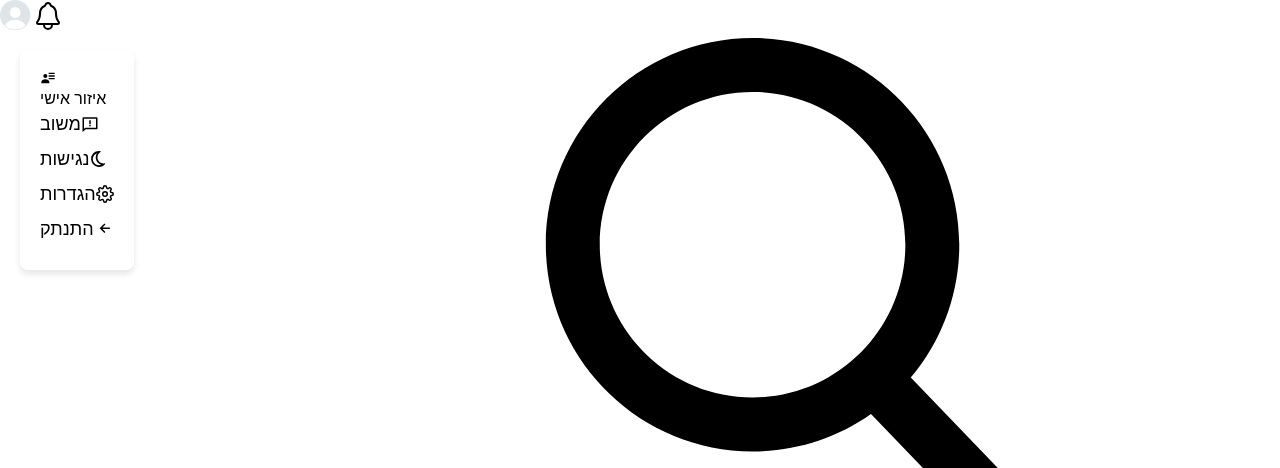
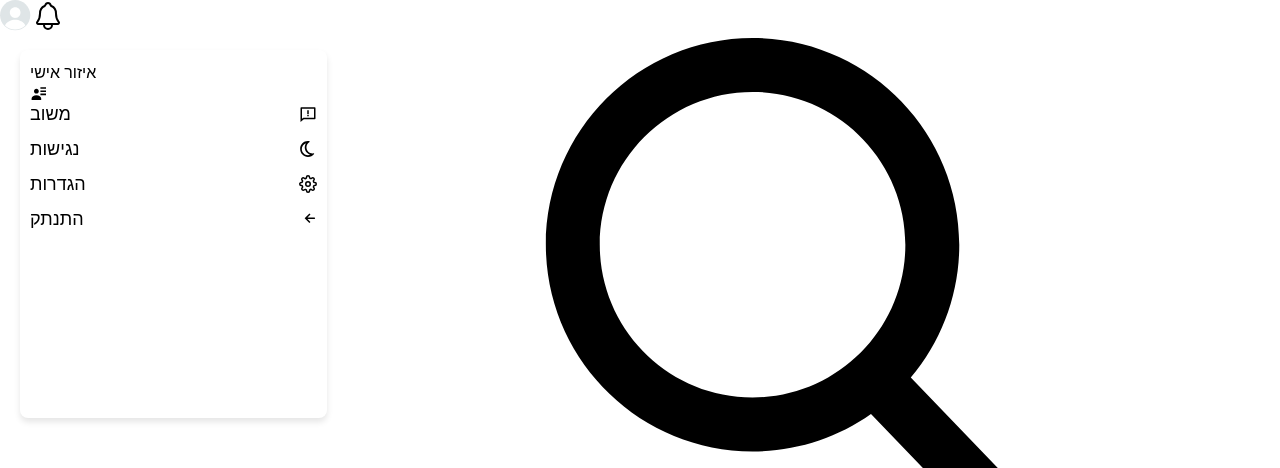
Before and after one commit to Vote-to-knesset/votesclient, a React (Vite) app: page /billsFeed in a window 1280 px wide. Both pictures are taken after a click on the button 16 px from the left and 16 px from the top of the page. Shown: the top 468 px of the page. Built offline with nearby package versions, Linux system fonts and the light colour scheme; no server answers.

Commit message:
Design for UserDetails

```diff
--- a/src/components/biilsShow/Notifications.jsx
+++ b/src/components/biilsShow/Notifications.jsx
@@ -13,7 +13,7 @@ const Notifications = ({msg}) => {
   };
 
   return (
-    <div className="fixed top-12  z-50">
+    <div className="fixed  z-50" style={{top: "50px"}}>
       <div
         className="bg-white rounded-lg shadow-md p-4 cursor-pointer w-72 transition-all duration-300 ease-in-out hover:shadow-lg"
         onClick={handleNotificationClick}
--- a/src/components/biilsShow/UserDetails.jsx
+++ b/src/components/biilsShow/UserDetails.jsx
@@ -20,11 +20,14 @@ const UserDetails = ({ show }) => {
     position: "fixed",
     top: 50,
     left: 20,
-    padding: "20px",
+    height: "46%",
+    width: "24%",
+    padding: "10px",
     backgroundColor: "white",
     borderRadius: "8px",
     zIndex: 1000,
     boxShadow: "0 4px 6px rgba(0, 0, 0, 0.1)",
+    // justifyContent: "space-between",
   };
 
   const headerStyles = {
@@ -40,28 +43,30 @@ const UserDetails = ({ show }) => {
   }
 
   const classNameButtons =
-    "flex items-center text-black bg-gray-200 hover:bg-gray-400 rounded-md px-4 py-2 mr-4";
+    "flex items-center text-black bg-gray-200 hover:bg-gray-400 rounded-md px-4 py-2 mr-4 ";
   const stylesButtons = {
     display: "flex",
     alignItems: "center",
     marginBottom: "8px",
     fontSize: "18px",
+    width: "100%",
+    justifyContent: "space-between",
   };
 
   return (
     <div style={userDetailsStyles} className="text-black">
-      <div className="flex items-center text-lg mb-4 shadow-md px-4 py-2 rounded-md bg-gray-200 hover:bg-gray-400 ">
+      <div className="flex items-center text-xl mb-7 shadow-md px-4 py-2 rounded-md bg-gray-200 hover:bg-gray-400 justify-between ">
         {" "}
+        איזור אישי
         <svg
-          viewBox="0 0 24 24"
+          viewBox="0 0 20 20"
           fill="currentColor"
           height="1em"
           width="1em"
-          className="mr-2"
+          className="mr-0"
         >
           <path d="M11 9c0 1.66-1.34 3-3 3s-3-1.34-3-3 1.34-3 3-3 3 1.34 3 3m3 11H2v-2c0-2.21 2.69-4 6-4s6 1.79 6 4m8-6v2h-9v-2m9-4v2h-9V8m9-4v2h-9V4z" />
         </svg>
-        איזור אישי
       </div>
 
       <div style={{ display: "flex", flexDirection: "column" }}>
```
